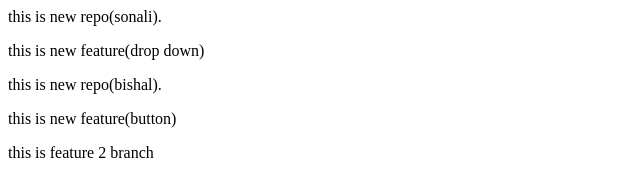
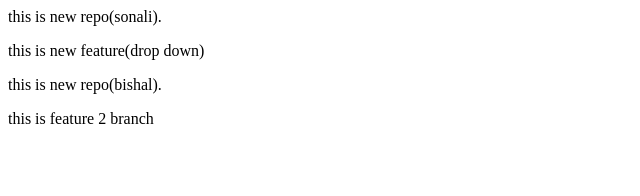
Before and after one commit to Bishal-Somare/localrep, a plain HTML site: page index.html in a window 1280 px wide. Shown: the whole page, without its empty margins (0-640 px from the left). Drawn offline with Linux system fonts and the light colour scheme.

Commit message:
delete button

```diff
--- a/index.html
+++ b/index.html
@@ -3,5 +3,5 @@
 <P>this is new feature(drop down)</P>
 
 <p>this is new repo(bishal).</p>
-<P>this is new feature(button)</P>
+
 <p>this is feature 2 branch</p>
```
